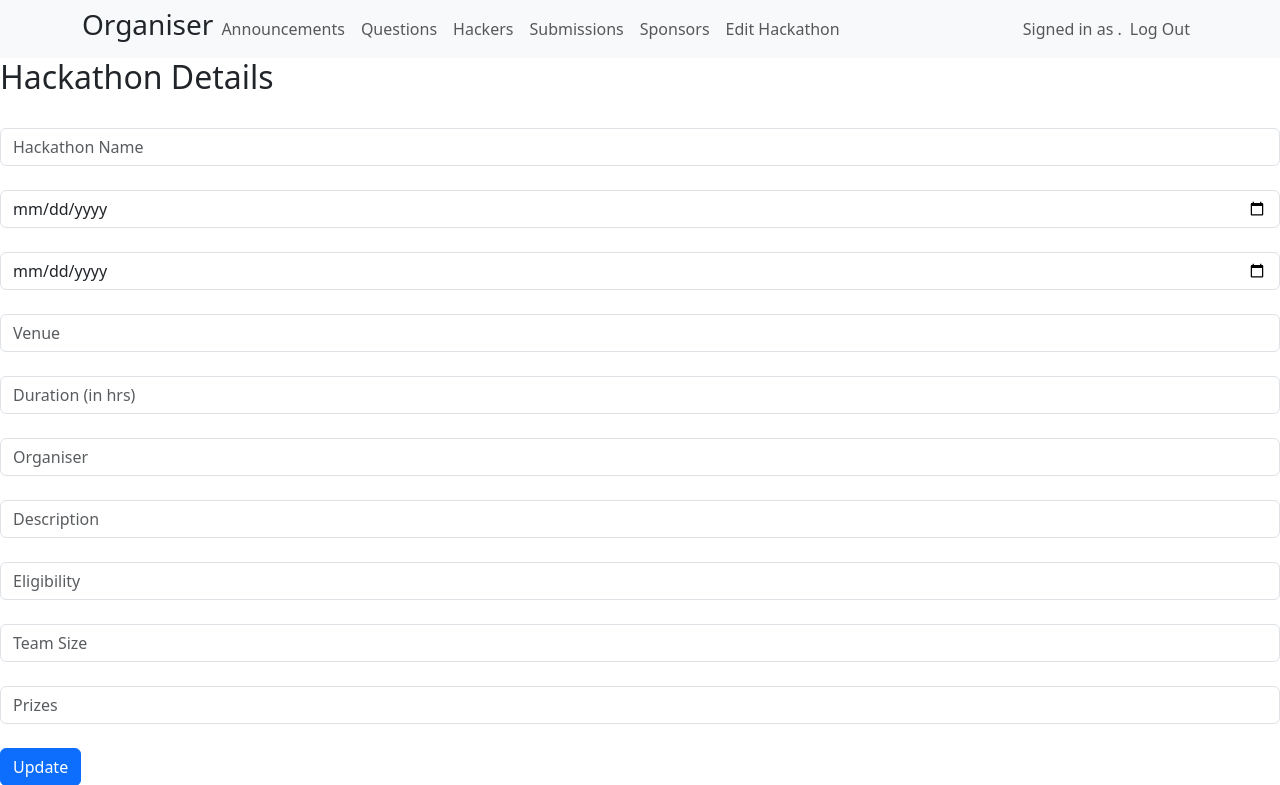
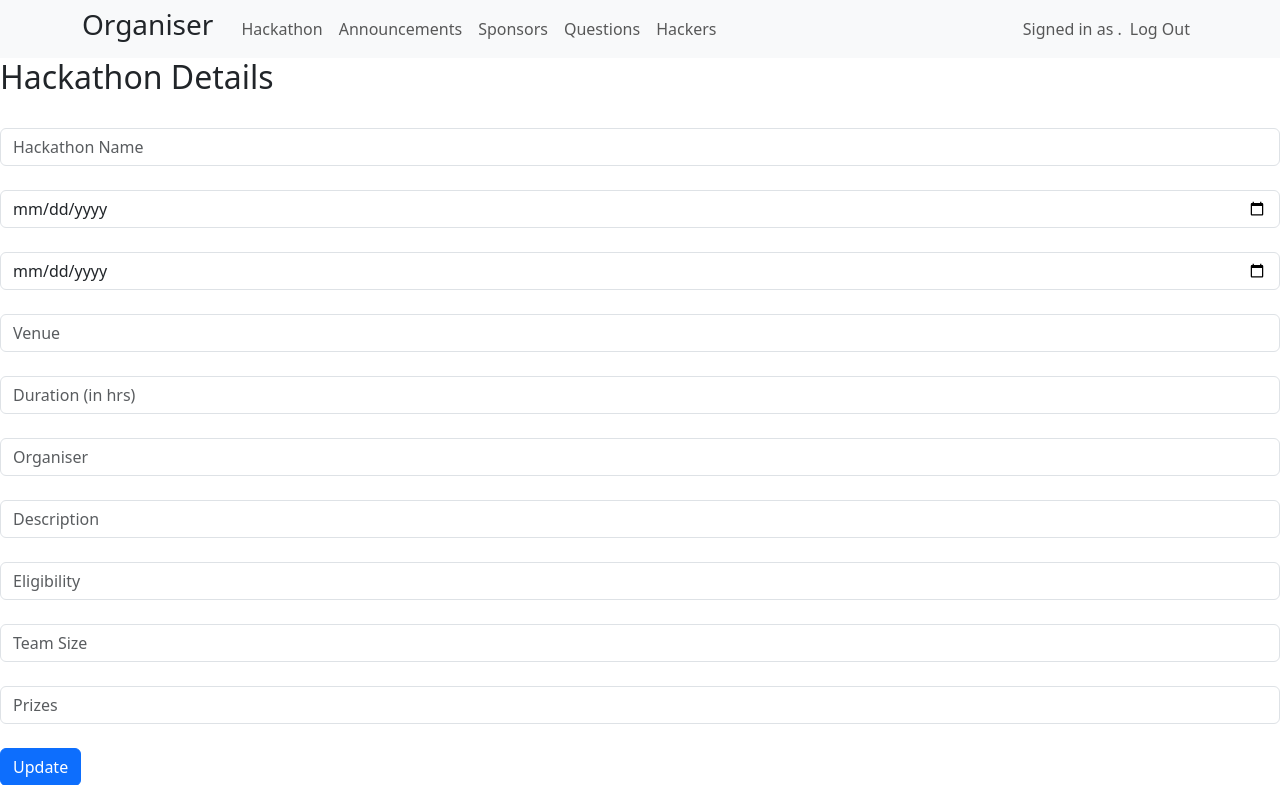
Before and after one commit to aviiciii/hack4hackers, a Django app: page /organiser/hackthon/ in a window 1280 px wide. Shown: the top 785 px of the page. Run offline with Django 4.2, Linux system fonts and the light colour scheme.

Commit message:
navbar changes for organiser

```diff
--- a/hackportal_dj/organiser/templates/organiser/navbar.html
+++ b/hackportal_dj/organiser/templates/organiser/navbar.html
@@ -22,9 +22,15 @@
       <!-- Collapsible wrapper -->
       <div class="collapse navbar-collapse" id="navbarButtonsExample">
         <!-- Left links -->
-        <ul class="navbar-nav me-auto mb-2 mb-lg-0">
+        <ul class="navbar-nav me-auto mb-2 mb-lg-0" style="margin-left:20px;">
+          <li class="nav-item">
+              <a class="nav-link" href="{% url 'o_hackathon_details' %}">Hackathon</a>
+          </li>
           <li class="nav-item">
               <a class="nav-link" href="{% url 'o_announcement' %}">Announcements</a>
+          </li>
+          <li class="nav-item">
+              <a class="nav-link" href="{% url 'o_sponsor_details' %}">Sponsors</a>
           </li>
           <li class="nav-item">
               <a class="nav-link" href="">Questions</a>
@@ -32,16 +38,12 @@
           <li class="nav-item">
               <a class="nav-link" href="">Hackers</a>
           </li>
-            <li class="nav-item">
+          {% comment %} <li class="nav-item">
               <a class="nav-link" href="">Submissions</a>
-            </li>
-            <li class="nav-item">
-                <a class="nav-link" href="{% url 'o_sponsor_details' %}">Sponsors</a>
-            </li>
+          </li> {% endcomment %}
 
-            <li class="nav-item">
-                <a class="nav-link" href="{% url 'o_hackathon_details' %}">Edit Hackathon</a>
-            </li>
+
+
         </ul>
 
         <!-- Right links -->
```
Lines whose indentation alone changed are shown as unchanged.
